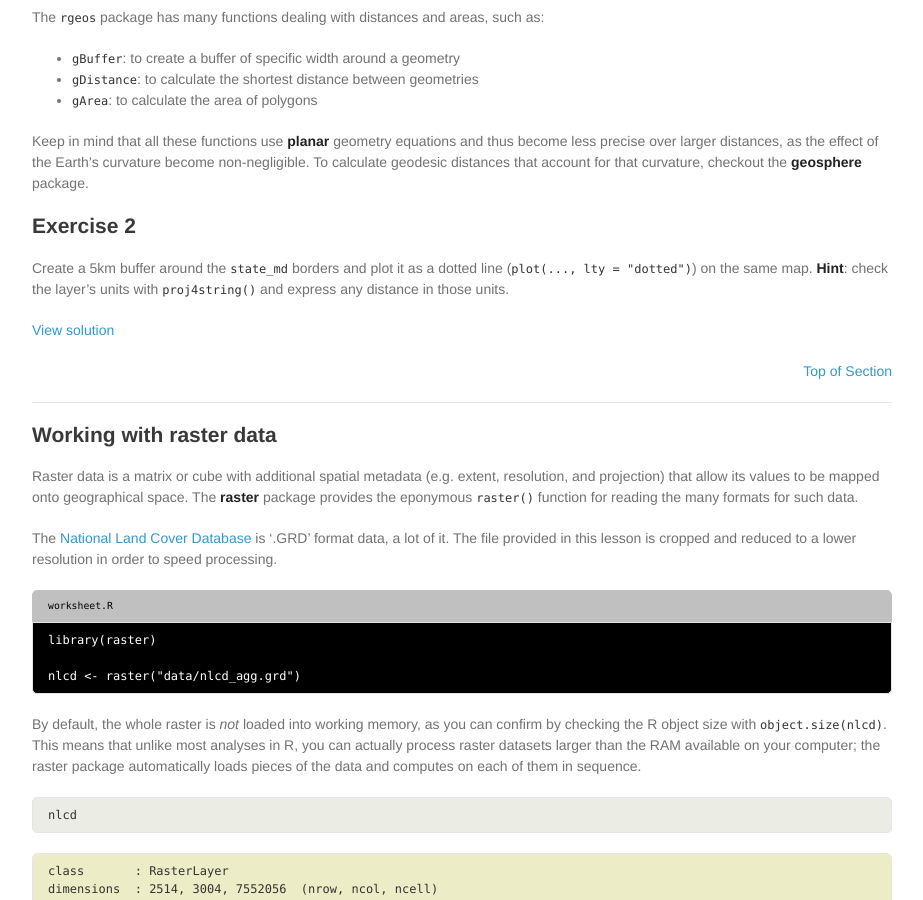
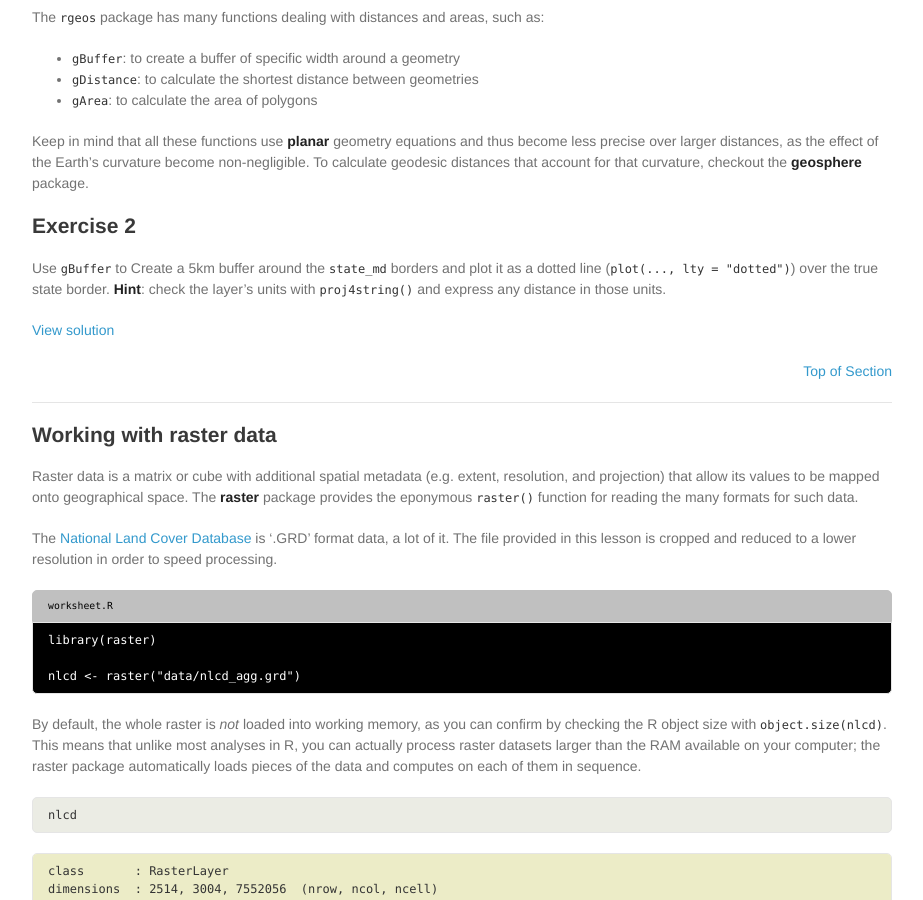
Before and after one commit to SESYNC-ci/geospatial-packages-in-R-lesson, a Jekyll site: the page built from docs/index.md, in a window 1280 px wide and 900 px high, scrolled down 8776 px. Shown: the whole window, without its empty margins (178-1101 px from the left). Built offline with Jekyll 4.4.1, drawn with Linux system fonts in a browser that asks for light colours; the repository's description, which GitHub fills in, is left out; our own code applies the rules of GitHub Pages for plain Markdown files.

Commit message:
mention gBuffer

```diff
--- a/docs/_slides_Rmd/vector.Rmd
+++ b/docs/_slides_Rmd/vector.Rmd
@@ -224,7 +224,7 @@ Keep in mind that all these functions use **planar** geometry equations and thus
 
 ## Exercise 2
 
-Create a 5km buffer around the `state_md` borders and plot it as a dotted line (`plot(..., lty = "dotted")`) on the same map. **Hint**: check the layer's units with `proj4string()` and express any distance in those units.
+Use `gBuffer` to Create a 5km buffer around the `state_md` borders and plot it as a dotted line (`plot(..., lty = "dotted")`) over the true state border. **Hint**: check the layer's units with `proj4string()` and express any distance in those units.
 
 [View solution](#solution-2)
 {:.notes}
```
Also changed, not shown: docs/_slides/vector.md (+1 -1 lines), docs/images/agg_raster-1.png.
